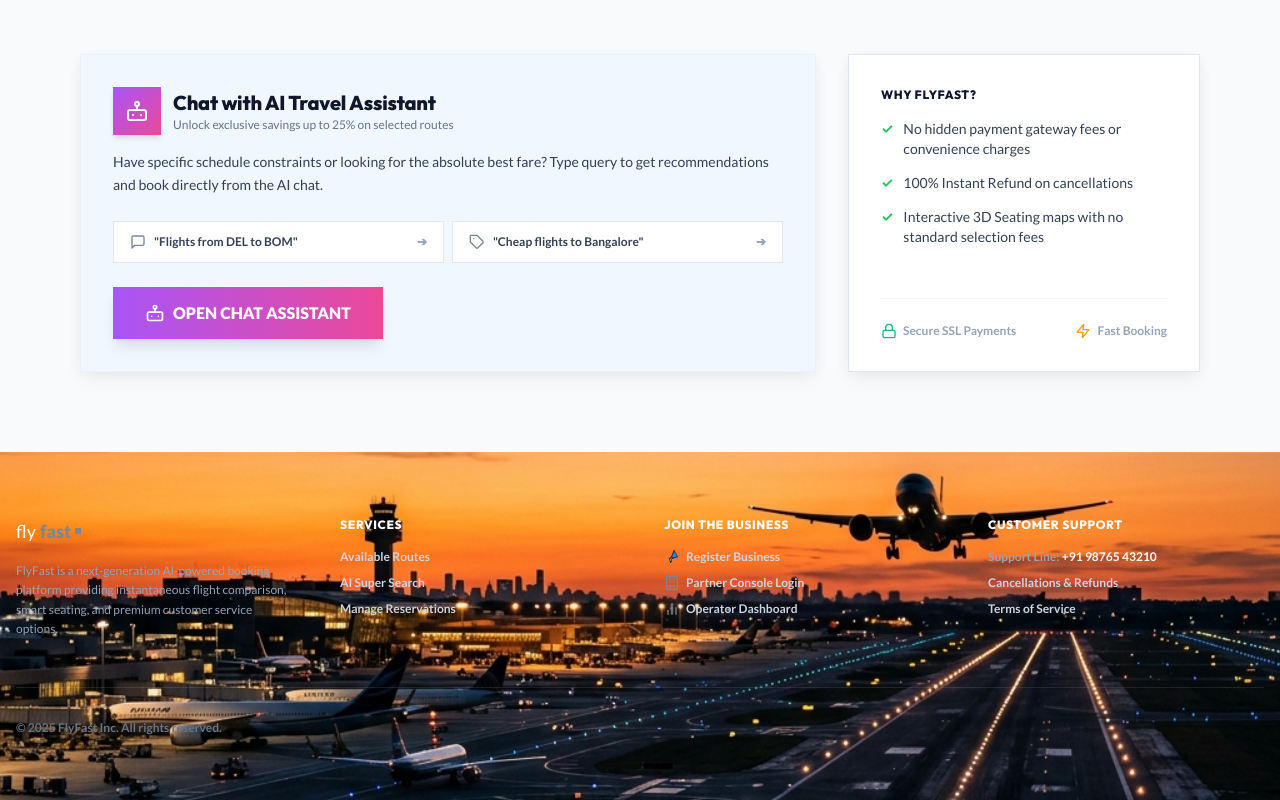
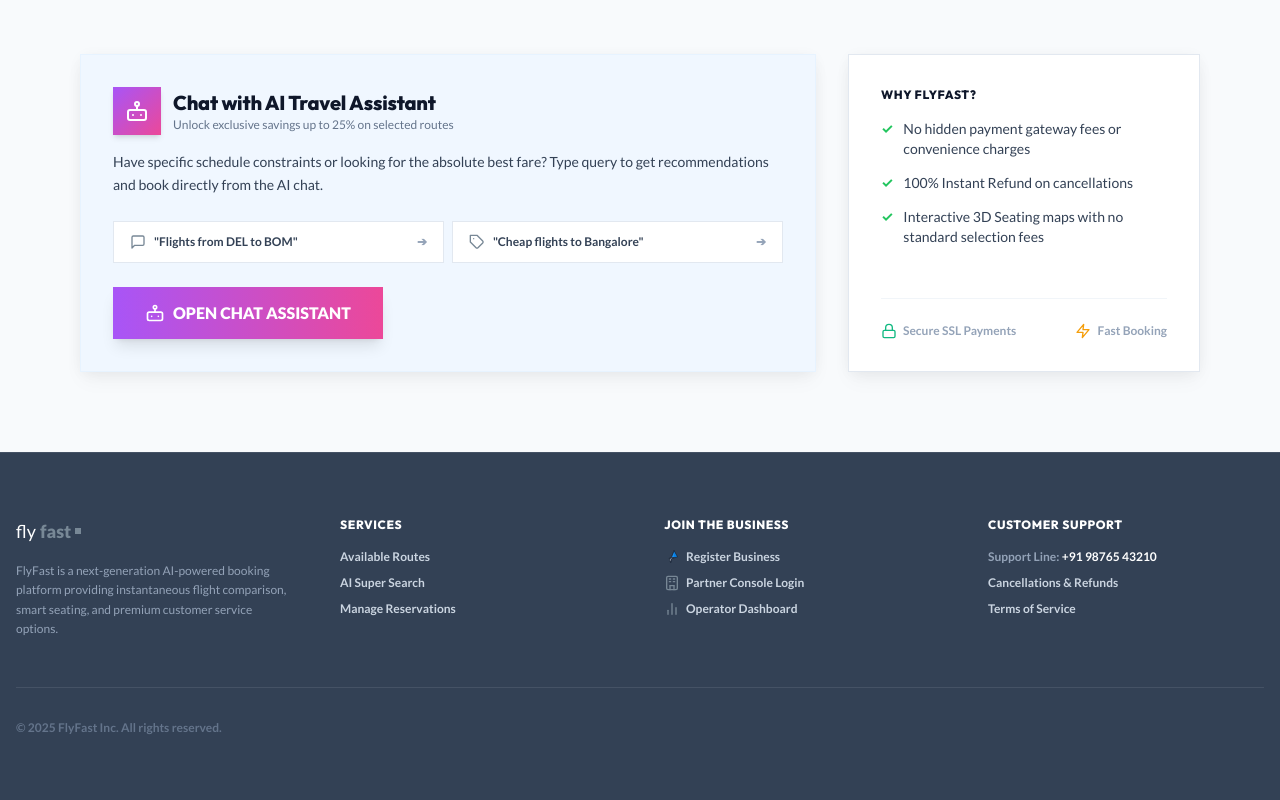
Before and after one commit to lokeshparasuraman/flight-bookings, a React (Vite) app in the folder frontend/: page / in a window 1280 px wide. Shown: the part 1137-1937 px from the top of the page. Built offline with nearby package versions, Linux system fonts and the light colour scheme; no server answers.

Commit message:
remove background image from footer

```diff
--- a/frontend/src/components/Footer.tsx
+++ b/frontend/src/components/Footer.tsx
@@ -14,14 +14,8 @@ export default function Footer() {
   const [showTerms, setShowTerms] = useState(false);
   const [showRefunds, setShowRefunds] = useState(false);
   return (
-    <footer
-      className="relative bg-cover bg-center text-gray-300 border-t border-gray-200/10 transition-all duration-300"
-      style={{ backgroundImage: "url('/footer_travel_bg.png')" }}
-    >
-      {/* Dark overlay to ensure premium readability and contrast */}
-      <div className="absolute inset-0 bg-gray-900/92 dark:bg-gray-955/96 z-0"></div>
-
-      <div className="container max-w-7xl mx-auto px-4 py-12 md:py-16 relative z-10">
+    <footer className="bg-booking-blue text-gray-300 dark:bg-gray-955 dark:text-gray-400 border-t border-gray-200/10 transition-colors duration-300">
+      <div className="container max-w-7xl mx-auto px-4 py-12 md:py-16">
         <div className="grid grid-cols-1 md:grid-cols-4 gap-8 md:gap-12">
           {/* Column 1: Brand Info */}
           <div className="space-y-4">
```
Also changed, not shown: frontend/public/footer_travel_bg.png (deleted).
